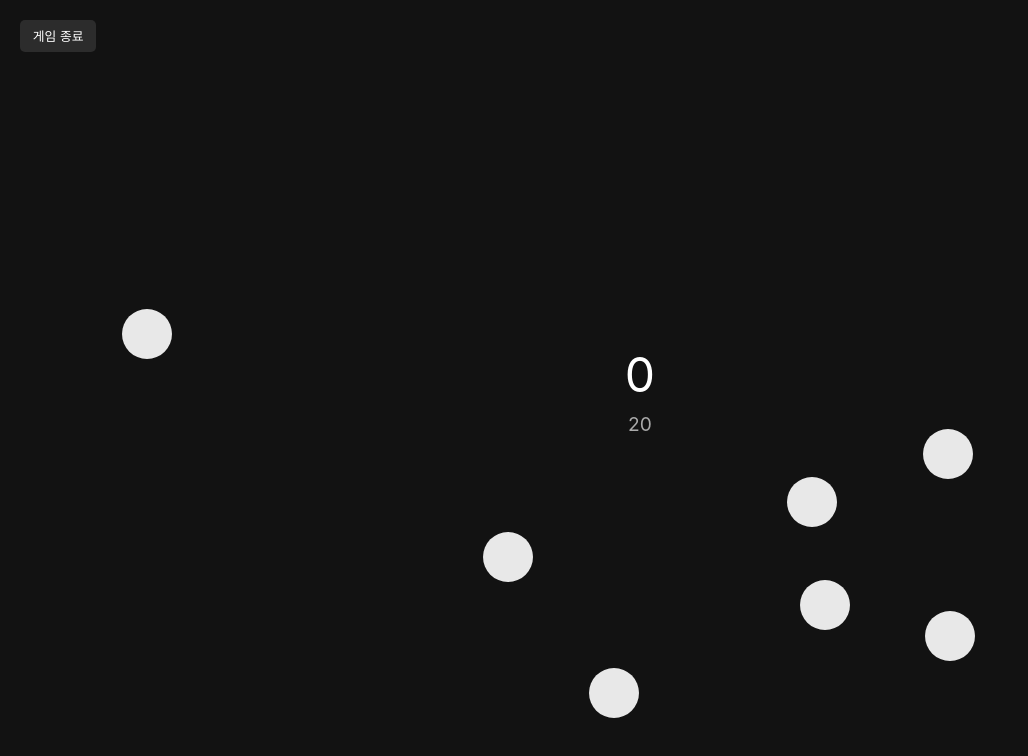
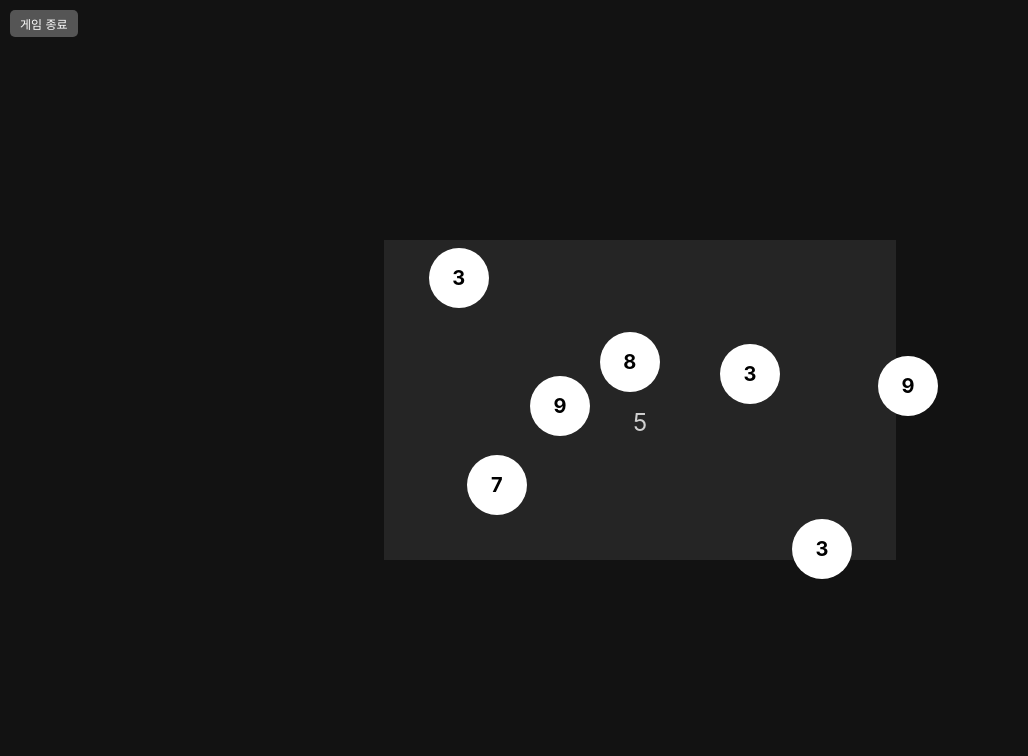
Before and after one commit to Middle1204/drager, a React (Create React App) app: page /play in a window 1280 px wide. Shown: the top 756 px of the page, without its empty margins (0-1028 px from the left). Built offline with nearby package versions, Linux system fonts and the light colour scheme.

Commit message:
play.jsx some bug patched

```diff
--- a/src/routes/play/play.jsx
+++ b/src/routes/play/play.jsx
@@ -1,21 +1,33 @@
 import React, { useEffect, useRef, useState } from 'react';
 import * as S from './style';
+
+const generateRandomTarget = () => Math.floor(Math.random() * 11 + 5).toString(); // 5~15
+
+const CIRCLE_SIZE = 80; // 더 큰 원 크기
+const SPAWN_AREA = {
+  top: 50,
+  left: 50,
+  size: 40,
+};
 
 const Play = () => {
   const [circles, setCircles] = useState([]);
   const [score, setScore] = useState(0);
   const [isMouseDown, setIsMouseDown] = useState(false);
   const [effects, setEffects] = useState([]);
-  const [randomNumber, setRandomNumber] = useState('00');
+  const [randomNumber, setRandomNumber] = useState(generateRandomTarget());
   const [selectedCircles, setSelectedCircles] = useState([]);
-
+  const [trail, setTrail] = useState([]);
 
   const circleId = useRef(0);
+  const trailTimeoutRef = useRef(null);
 
-  // 마우스 눌림 감지
   useEffect(() => {
     const handleDown = () => setIsMouseDown(true);
-    const handleUp = () => setIsMouseDown(false);
+    const handleUp = () => {
+      setIsMouseDown(false);
+      setSelectedCircles([]); // 마우스에서 손 떼면 선택 초기화
+    };
     window.addEventListener('mousedown', handleDown);
     window.addEventListener('mouseup', handleUp);
     return () => {
@@ -25,37 +37,69 @@ const Play = () => {
   }, []);
 
   useEffect(() => {
-    const interval = setInterval(() => {
-      if (circles.length < 10) {
-        const newCircle = {
-          id: circleId.current++,
-          x: Math.random() * 90,
-          y: Math.random() * 90,
-          num: Math.floor(Math.random() * 10), // 0~9
-        };
-        setCircles((prev) => [...prev, newCircle]);
+    const handleMove = (e) => {
+      if (isMouseDown) {
+        const xPercent = (e.clientX / window.innerWidth) * 100;
+        const yPercent = (e.clientY / window.innerHeight) * 100;
+
+        setTrail((prev) => [...prev.slice(-10), {
+          id: Math.random(),
+          x: e.clientX,
+          y: e.clientY,
+        }]);
+
+        circles.forEach((circle) => {
+          const dx = (xPercent - circle.x) * window.innerWidth / 100;
+          const dy = (yPercent - circle.y) * window.innerHeight / 100;
+          const dist = Math.sqrt(dx ** 2 + dy ** 2);
+          if (dist < CIRCLE_SIZE / 2) {
+            handleHit(circle);
+          }
+        });
       }
-    }, 1000);
+    };
 
-    {circles.map((circle) => (
-      <S.Circle
-        key={circle.id}
-        style={{ top: `${circle.y}%`, left: `${circle.x}%` }}
-        onMouseEnter={() => handleHit(circle)}
-      >
-        <S.CircleText>{circle.num}</S.CircleText>
-      </S.Circle>
-    ))}
+    window.addEventListener('mousemove', handleMove);
+    return () => window.removeEventListener('mousemove', handleMove);
+  }, [isMouseDown, circles]);
 
-    return () => clearInterval(interval);
-  }, [circles]);
+  useEffect(() => {
+    if (!isMouseDown && trail.length > 0) {
+      trailTimeoutRef.current = setTimeout(() => setTrail([]), 300);
+    }
+    return () => clearTimeout(trailTimeoutRef.current);
+  }, [isMouseDown, trail]);
 
+  const isOverlapping = (x, y, circles) => {
+    return circles.some(circle => {
+      const dx = (x - circle.x) * window.innerWidth / 100;
+      const dy = (y - circle.y) * window.innerHeight / 100;
+      return Math.sqrt(dx ** 2 + dy ** 2) < CIRCLE_SIZE;
+    });
+  };
 
-  // 랜덤 숫자 갱신
   useEffect(() => {
     const interval = setInterval(() => {
-      const newNumber = Math.floor(Math.random() * 20 + 1); // 1~20
-      setRandomNumber(newNumber.toString());
+      setCircles((prev) => {
+        if (prev.length >= 10) return prev;
+        let attempts = 0;
+        while (attempts < 20) {
+          const x = SPAWN_AREA.left - SPAWN_AREA.size / 2 + Math.random() * SPAWN_AREA.size;
+          const y = SPAWN_AREA.top - SPAWN_AREA.size / 2 + Math.random() * SPAWN_AREA.size;
+
+          if (!isOverlapping(x, y, prev)) {
+            const newCircle = {
+              id: circleId.current++,
+              x,
+              y,
+              num: Math.floor(Math.random() * 9) + 1,
+            };
+            return [...prev, newCircle];
+          }
+          attempts++;
+        }
+        return prev;
+      });
     }, 1000);
     return () => clearInterval(interval);
   }, []);
@@ -71,16 +115,16 @@ const Play = () => {
       setCircles((prev) => prev.filter((c) => !newSelection.some((s) => s.id === c.id)));
       setScore((prev) => prev + newSelection.length);
       setSelectedCircles([]);
+      setRandomNumber(generateRandomTarget());
       newSelection.forEach((c) => {
         setEffects((prev) => [...prev, { id: Math.random(), x: c.x, y: c.y }]);
       });
     } else if (total > parseInt(randomNumber)) {
-      setSelectedCircles([]); // 실패 시 선택 초기화
+      setSelectedCircles([]);
     } else {
-      setSelectedCircles(newSelection); // 조건 아직 만족 안되면 선택 유지
+      setSelectedCircles(newSelection);
     }
   };
-
 
   const handleExit = () => {
     alert('게임 종료');
@@ -96,12 +140,26 @@ const Play = () => {
         <S.SubNumber>{randomNumber}</S.SubNumber>
       </S.ScoreWrapper>
 
+      <S.SpawnAreaBox
+        style={{
+          top: `${SPAWN_AREA.top}%`,
+          left: `${SPAWN_AREA.left}%`,
+          width: `${SPAWN_AREA.size}%`,
+          height: `${SPAWN_AREA.size}%`,
+          transform: 'translate(-50%, -50%)',
+          backgroundColor: 'rgba(255,255,255,0.08)',
+          position: 'absolute',
+        }}
+      />
+
       {circles.map((circle) => (
         <S.Circle
           key={circle.id}
           style={{ top: `${circle.y}%`, left: `${circle.x}%` }}
           onMouseEnter={() => handleHit(circle)}
-        />
+        >
+          {circle.num}
+        </S.Circle>
       ))}
 
       {effects.map((effect) => (
@@ -110,6 +168,7 @@ const Play = () => {
           style={{ top: `${effect.y}%`, left: `${effect.x}%` }}
         />
       ))}
+
     </S.Container>
   );
 };
--- a/src/routes/play/style.js
+++ b/src/routes/play/style.js
@@ -1,87 +1,97 @@
 import styled, { keyframes } from 'styled-components';
 
-const explode = keyframes`
-  0% {
-    transform: scale(1);
-    opacity: 0.8;
-  }
-  100% {
-    transform: scale(2.5);
-    opacity: 0;
-  }
-`;
-
 export const Container = styled.div`
+  width: 100vw;
+  height: 100vh;
+  background: #121212;
+  overflow: hidden;
   position: relative;
-  height: 100vh;
-  background-color: #121212;
-  overflow: hidden;
 `;
 
 export const ExitButton = styled.button`
   position: absolute;
-  top: 20px;
-  left: 20px;
-  background-color: #2c2c2c;
+  top: 10px;
+  left: 10px;
+  font-size: 12px;
+  padding: 5px 10px;
+  background: #555;
   color: #fff;
   border: none;
-  padding: 0.4rem 0.8rem;
-  font-size: 0.8rem;
   border-radius: 5px;
   cursor: pointer;
-  z-index: 10;
-
-  &:hover {
-    background-color: #444;
-  }
 `;
 
 export const ScoreWrapper = styled.div`
   position: absolute;
   top: 50%;
   left: 50%;
-  transform: translate(-50%, -60%);
+  transform: translate(-50%, -50%);
   text-align: center;
-  z-index: 5;
 `;
 
-export const Score = styled.div`
-  font-size: 3rem;
-  color: white;
+export const Score = styled.h1`
+  color: #fff;
+  font-size: 48px;
+  margin: 0;
 `;
 
-export const SubNumber = styled.div`
-  font-size: 1.2rem;
-  color: #aaa;
-  margin-top: 0.5rem;
+export const SubNumber = styled.p`
+  color: #ccc;
+  font-size: 24px;
+  margin-top: 10px;
 `;
-
 
 export const Circle = styled.div`
   position: absolute;
-  width: 50px;
-  height: 50px;
-  background-color: rgba(255, 255, 255, 0.9);
+  width: 60px;
+  height: 60px;
   border-radius: 50%;
-  cursor: default;
-  z-index: 3;
-  transition: transform 0.2s;
+  background: white;
+  display: flex;
+  justify-content: center;
+  align-items: center;
+  font-weight: bold;
+  font-size: 20px;
+  pointer-events: auto;
+`;
+
+export const CircleText = styled.span`
+  color: white;
+  font-size: 18px;
+  font-weight: bold;
+  pointer-events: none;
+`;
+
+const puff = keyframes`
+  0% { transform: scale(1); opacity: 1; }
+  100% { transform: scale(2); opacity: 0; }
 `;
 
 export const Effect = styled.div`
   position: absolute;
-  width: 50px;
-  height: 50px;
+  width: 60px;
+  height: 60px;
   border-radius: 50%;
-  background-color: rgba(255, 255, 255, 0.6);
-  animation: ${explode} 0.5s ease-out forwards;
+  background: white;
+  opacity: 0.4;
+  animation: ${puff} 0.5s forwards;
   pointer-events: none;
-  z-index: 2;
 `;
 
-export const CircleText = styled.span`
-  color: #fff;
-  font-size: 1.2rem;
-  font-weight: bold;
+export const TrailDot = styled.div`
+  position: absolute;
+  width: 8px;
+  height: 8px;
+  background: white;
+  border-radius: 50%;
+  pointer-events: none;
+  opacity: 0.6;
+  transform: translate(-50%, -50%);
+  transition: opacity 0.3s ease;
   pointer-events: none;
 `;
+
+
+export const SpawnAreaBox = styled.div`
+
+`;
```
